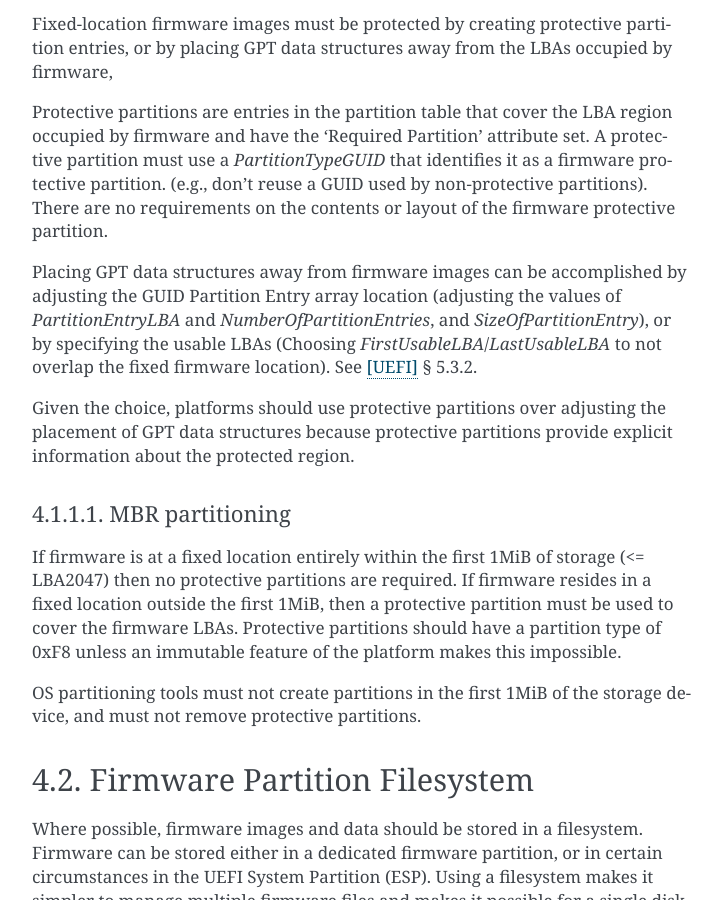
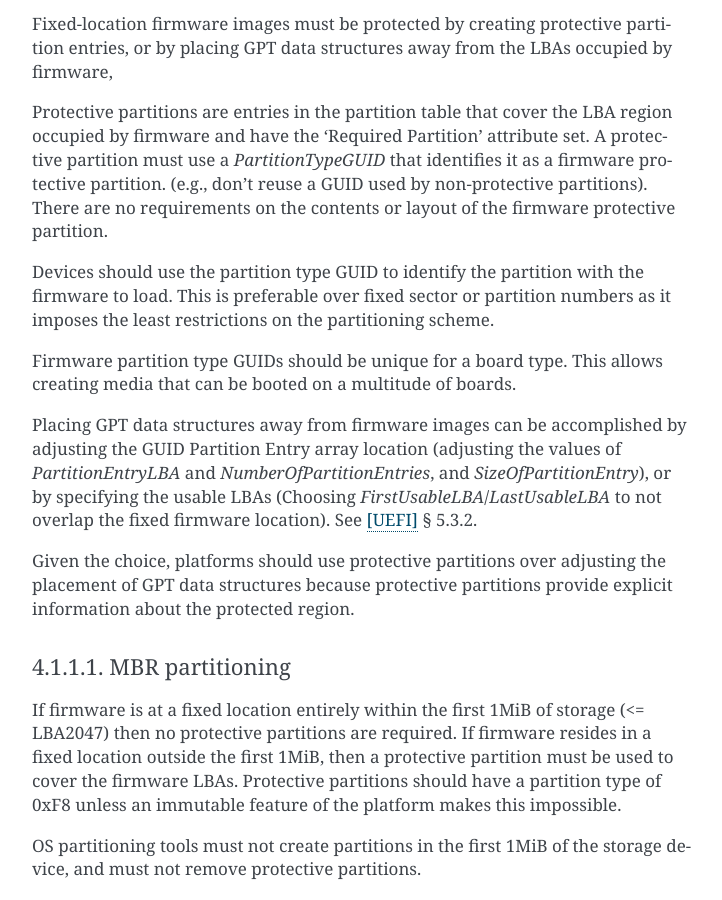
Before and after one commit to ARM-software/ebbr, a Sphinx documentation site: the page built from source/chapter4-firmware-media.rst, in a window 1280 px wide and 900 px high, scrolled down 2042 px. Shown: the whole window, without its empty margins (388-1110 px from the left). Built offline with Sphinx 7.4.7, drawn with Linux system fonts in a browser that asks for light colours.

Commit message:
Recommend usage of partition type GUIDs to find firmware
If the firmware is loaded from a GPT partitioned medium, it should use
the partition type GUID (and not sector number or partition number) to
identify the relevant partition. This GUID should be unique for each
board type.

Signed-off-by: Heinrich Schuchardt <heinrich.schuchardt@canonical.com>

```diff
--- a/source/chapter4-firmware-media.rst
+++ b/source/chapter4-firmware-media.rst
@@ -116,6 +116,13 @@ as a firmware protective partition. (e.g., don't reuse a GUID used by
 non-protective partitions).
 There are no requirements on the contents or layout of the firmware
 protective partition.
+
+Devices should use the partition type GUID to identify the partition with
+the firmware to load. This is preferable over fixed sector or partition
+numbers as it imposes the least restrictions on the partitioning scheme.
+
+Firmware partition type GUIDs should be unique for a board type. This
+allows creating media that can be booted on a multitude of boards.
 
 Placing GPT data structures away from firmware images can be accomplished by
 adjusting the GUID Partition Entry array location
```
